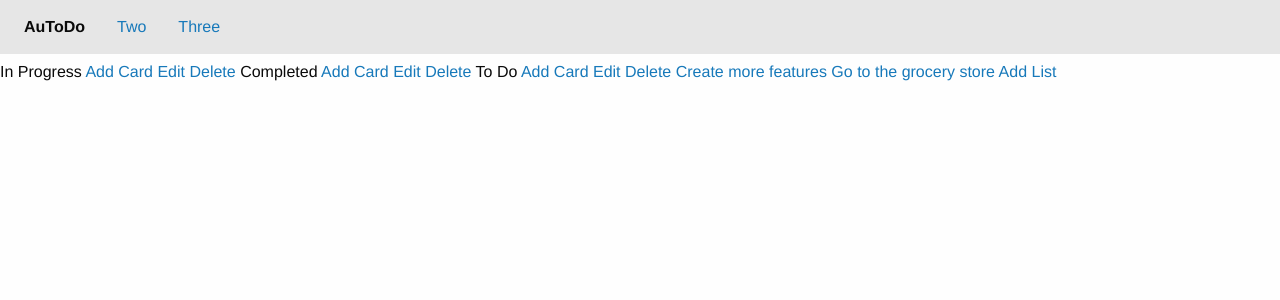
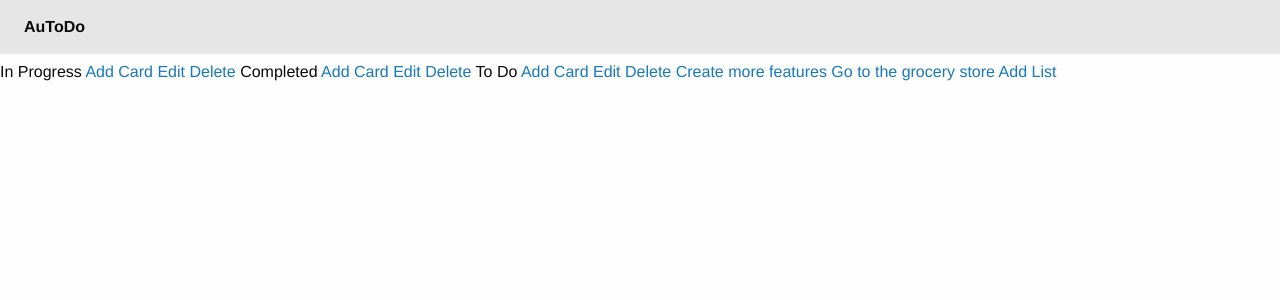
Before and after one commit to emilyp13/autodo, a Rails app: page / in a window 1280 px wide. Shown: the top 300 px of the page. Run offline with Rails 7, Linux system fonts and the light colour scheme; data comes from the database, SQL or seed files in the repository; style sheets or scripts are compiled from the project's sources; some libraries are stand-ins or nearby versions.

Commit message:
removed unnecessary links in nav bar

```diff
--- a/app/views/layouts/application.html.erb
+++ b/app/views/layouts/application.html.erb
@@ -20,8 +20,6 @@
     <div class="top-bar-left">
       <ul class="dropdown menu">
         <li class="menu-text">AuToDo</li>
-        <li><a href="#">Two</a></li>
-        <li><a href="#">Three</a></li>
       </ul>
     </div>
   </div>
```
